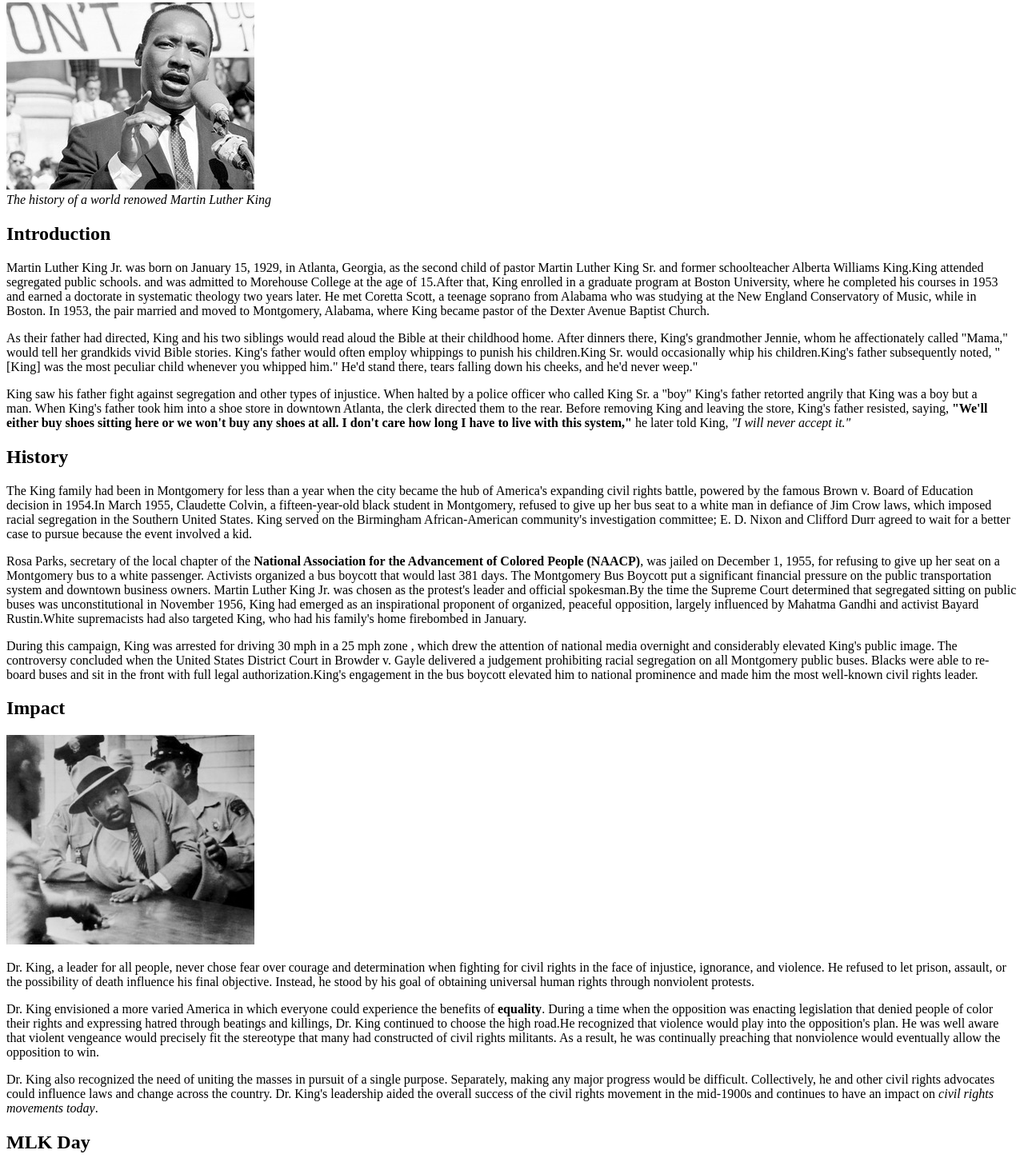
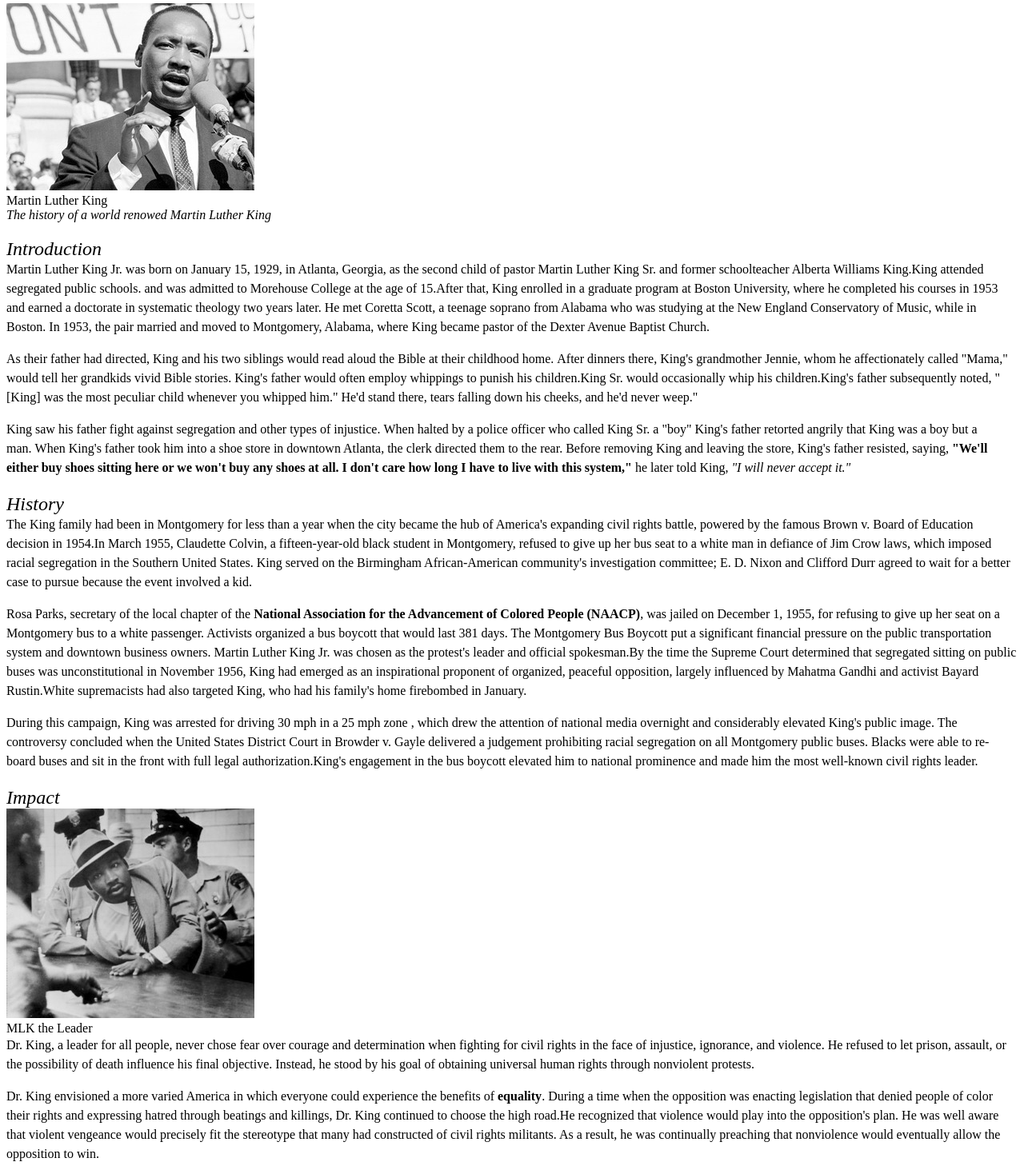
Before and after one commit to famoah1/CSC-170, a plain HTML site: page start.html in a window 1280 px wide. Shown: the part 77-1535 px from the top of the page at 80% size. Drawn offline with Linux system fonts and the light colour scheme; files that its build step writes are made by us from their sources.

Commit message:
Update and rename index.html to start.html

```diff
--- a/index.html
+++ b/start.html
@@ -2,15 +2,14 @@
 <html lang="en">
 <head>
     <meta charset="utf-8">
-    <title>Lab 3 -Hello Kitty</title>
-
-
+    <link rel="stylesheet" href="css/styles.css">
+    <title>Lab 5 - MLK</title>
 </head>
 <body>
 
     <header>
         <h1>Martin Luther King </h1>
-        <img src="Martin Luther King 1.jpg" alt="Martin Luther King">
+        <img class="pic" src="Martin Luther King 1.jpg" alt="Martin Luther King"> <figcaption class="caption"> Martin Luther King</figcaption>
         <div><em>The history of a world renowed Martin Luther King</em></div>
 
     </header>
@@ -29,7 +28,7 @@
         <p>During this campaign, King was arrested for driving 30 mph in a 25 mph zone , which drew the attention of national media overnight and considerably elevated King's public image. The controversy concluded when the United States District Court in Browder v. Gayle delivered a judgement prohibiting racial segregation on all Montgomery public buses. Blacks were able to re-board buses and sit in the front with full legal authorization.King's engagement in the bus boycott elevated him to national prominence and made him the most well-known civil rights leader.</p>
 
         <h2>Impact</h2>
-        <img src="Martin_Luther King 2.jpg" alt="Martin Luther King">
+        <img class="pic"src="Martin_Luther King 2.jpg" alt="Martin Luther King"> <figcaption class="caption"> MLK the Leader</figcaption>
         <p>Dr. King, a leader for all people, never chose fear over courage and determination when fighting for civil rights in the face of injustice, ignorance, and violence. He refused to let prison, assault, or the possibility of death influence his final objective. Instead, he stood by his goal of obtaining universal human rights through nonviolent protests.</p>
         <p>Dr. King envisioned a more varied America in which everyone could experience the benefits of <strong>equality</strong>. During a time when the opposition was enacting legislation that denied people of color their rights and expressing hatred through beatings and killings, Dr. King continued to choose the high road.He recognized that violence would play into the opposition's plan. He was well aware that violent vengeance would precisely fit the stereotype that many had constructed of civil rights militants. As a result, he was continually preaching that nonviolence would eventually allow the opposition to win.</p>
         <p>Dr. King also recognized the need of uniting the masses in pursuit of a single purpose. Separately, making any major progress would be difficult. Collectively, he and other civil rights advocates could influence laws and change across the country. Dr. King's leadership aided the overall success of the civil rights movement in the mid-1900s and continues to have an impact on <em>civil rights movements today</em>.</p>
@@ -79,7 +78,7 @@
 
     <footer>
         <h2>Citations</h2>
-        <ul>
+        <ul class="listbox">
             <li><a href="https://www.history.com/topics/black-history/martin-luther-king-jr" target="_blank">Martin Luther King Jr History</a></li>
             <li><a href="https://www.civilrightsmuseum.org/dr-kings-legacy" target="_blank">Dr King's Legacy</a></li>
             <li><a href="https://en.wikipedia.org/wiki/Martin_Luther_King_Jr." target="_blank">Martin Luther King Jr</a></li>
```
